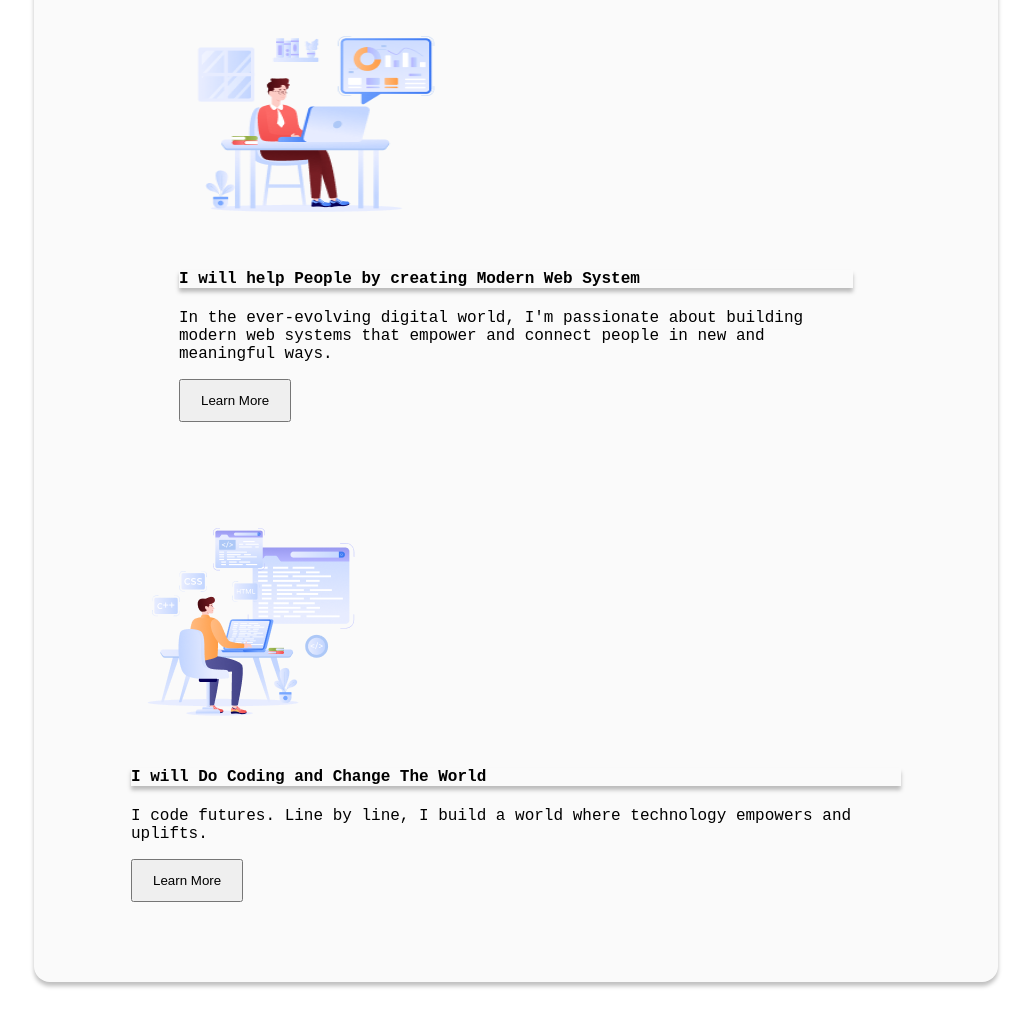
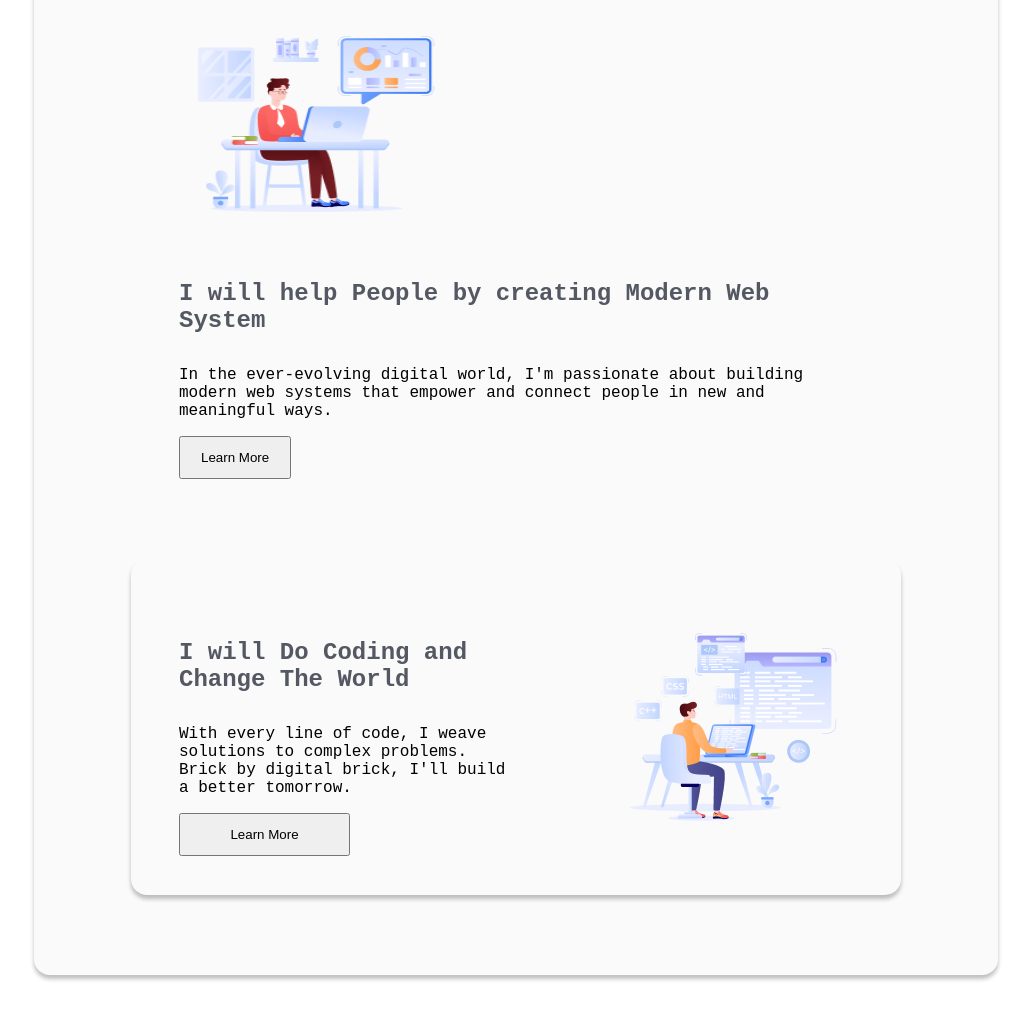
Before and after one commit to ashikur698/assignment-01, a plain HTML site: page index.html in a window 1280 px wide. Shown: the part 1624-2651 px from the top of the page, without its empty margins (122-1153 px from the left). Drawn offline with Linux system fonts and the light colour scheme; a web font is replaced by a local one.

Commit message:
added 2nd section

```diff
--- a/index.html
+++ b/index.html
@@ -49,12 +49,12 @@
                     <p class="main-reason">In the ever-evolving digital world, I'm passionate about building modern web systems that empower and connect people in new and meaningful ways.</p>
                     <button class="detailed-reason">Learn More</button>
                 </div>
-                <div class="reason-3">
-                    <img src="assets/Group 4.png" alt="">
-                    <h4 class="reason-title">I will Do Coding and Change The World</h4>
-                    <p class="main-reason">I code futures. Line by line, I build a world where technology empowers and uplifts.</p>
+                <div class="reason-1-div"><div class="reason-1">
+                    <div class="reason-1-box"><h4 class="reason-title">I will Do Coding and Change The World</h4>
+                        <p class="main-reason">With every line of code, I weave solutions to complex problems. Brick by digital brick, I'll build a better tomorrow.</p></div>
                     <button class="detailed-reason">Learn More</button>
                 </div>
+                <img class="reason-img" src="assets/Group 4.png" alt=""></div>
             </div>
          </section>
     </main>
--- a/styles/styles.css
+++ b/styles/styles.css
@@ -123,17 +123,23 @@ main section{
     background-color: rgba(13, 19, 33, 0.02);
 }
 .reason-title{
-    box-shadow: 0px 4px 4px 0px rgba(0, 0, 0, 0.25);
+    color: rgba(13, 19, 33, 0.7);
     border: none;
+    font-size: 24px;
+    font-weight: bold;
 }
+/* .reason-1-box{
+    padding: 0px 0px 32px 0px;} */
 
 .reason-1-div{
     display: flex;
+    flex: 1;
     justify-content: space-evenly;
     gap: 98px;
     box-shadow: 0px 4px 4px 0px rgba(0, 0, 0, 0.25);
     border-radius: 16px;
-    margin: 48px 48px;
+    /* margin: 48px 48px 48px 48px; */
+    padding: 48px 48px;
 }
 .reason-1{
     display: flex;
```
